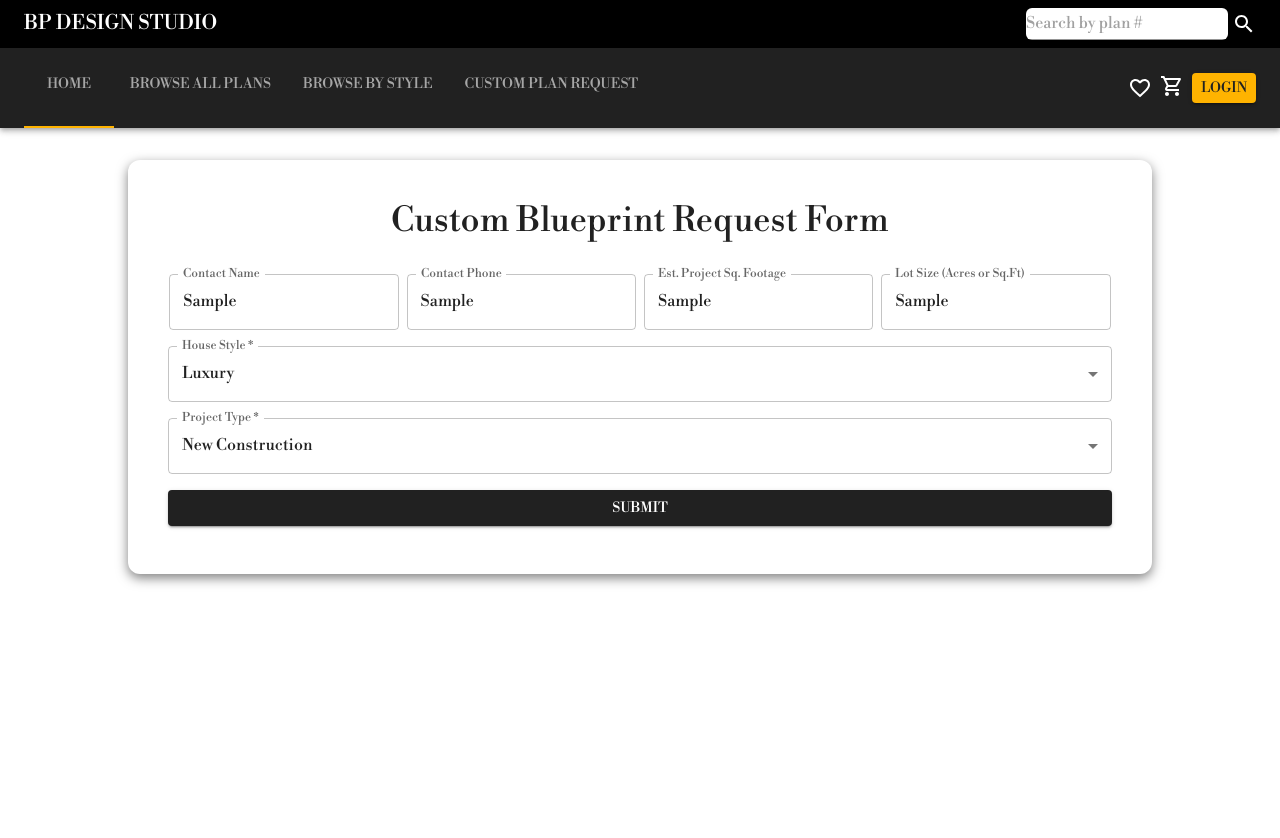
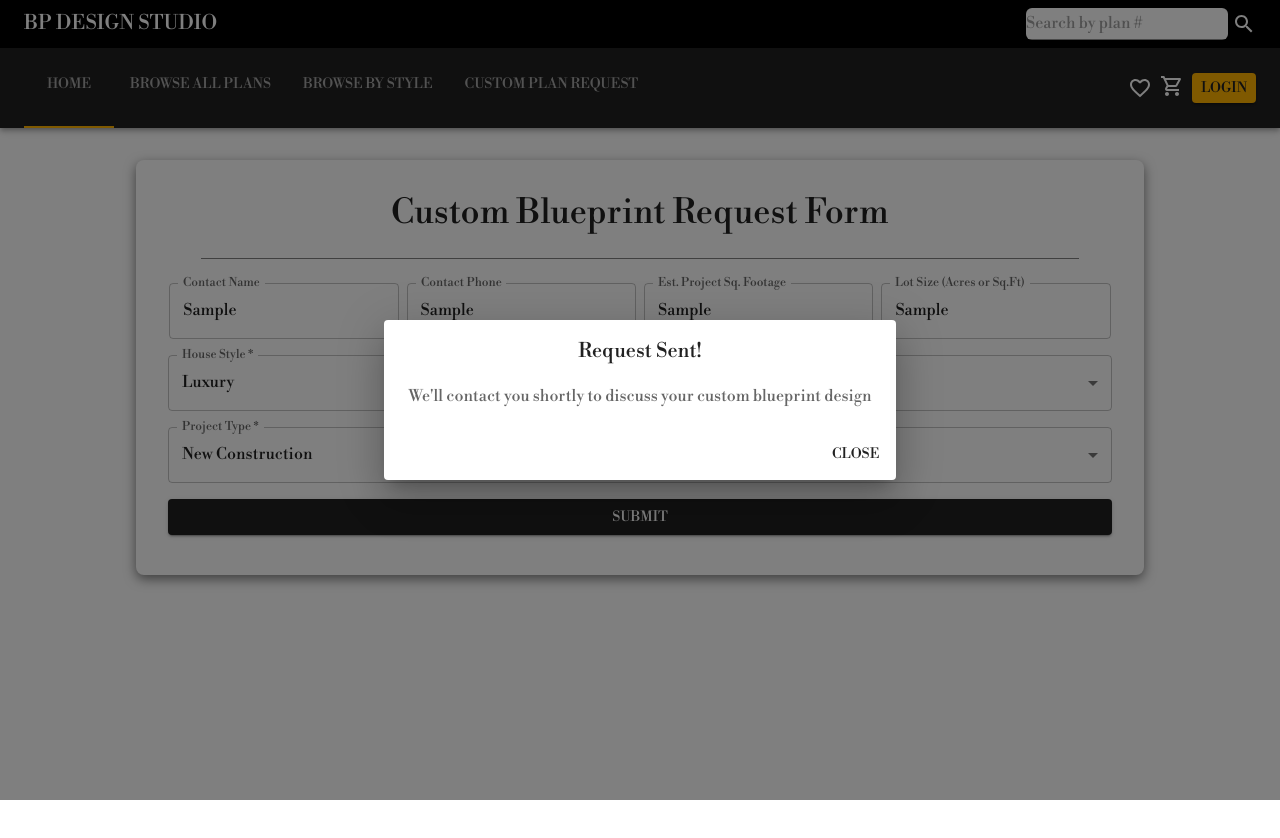
Before and after one commit to melxincognito/bp-design-next, a Next.js app: page /customplanrequest in a window 1280 px wide. Both pictures are taken after typing "Sample", "Sample", "Sample", "Sample" into the empty fields and a click on the button "SUBMIT". Shown: the top 838 px of the page. Built offline with nearby package versions, Linux system fonts and the light colour scheme.

Commit message:
added popup dialog after form submittal

```diff
--- a/components/forms/CustomPlanRequestForm.js
+++ b/components/forms/CustomPlanRequestForm.js
@@ -7,9 +7,23 @@ import {
   Typography,
   MenuItem,
   Box,
+  Dialog,
+  DialogActions,
+  DialogContent,
+  DialogContentText,
+  DialogTitle,
+  Slide,
 } from "@mui/material";
 
+// TODO - add email js to send the message to the bp design email
+
+const Transition = React.forwardRef(function Transition(props, ref) {
+  return <Slide direction="up" ref={ref} {...props} />;
+});
+
 export default function CustomPlanRequestForm() {
+  const [open, setOpen] = React.useState(false);
+
   const [requestorName, setRequestorName] = useState("");
   const [requestorPhone, setRequestorPhone] = useState("");
   const [sqFootage, setSqFootage] = useState("");
@@ -46,11 +60,19 @@ export default function CustomPlanRequestForm() {
     console.log(projectType);
   };
 
+  const handleClickOpen = () => {
+    setOpen(true);
+  };
+
+  const handleClose = () => {
+    setOpen(false);
+  };
+
   const cardStyles = {
-    padding: 3,
+    padding: 2,
     display: "grid",
     justifyContent: "center",
-    borderRadius: 3,
+    borderRadius: 2,
     boxShadow: "0 0.25rem 0.75rem rgba(0, 0, 0, 0.5)",
   };
   const cardHeaderStyles = {
@@ -65,8 +87,10 @@ export default function CustomPlanRequestForm() {
         <CardContent sx={cardHeaderStyles}>
           <Typography variant="h4">Custom Blueprint Request Form</Typography>
         </CardContent>
+        <hr size="1" width="90%" color="gray" />
+
         <CardContent>
-          <form onSubmit={submit} style={{ display: "grid", gap: "1rem" }}>
+          <form style={{ display: "grid", gap: "1rem" }}>
             <Box
               sx={{
                 display: "flex",
@@ -127,12 +151,30 @@ export default function CustomPlanRequestForm() {
               </TextField>
             </div>
 
-            <Button variant="contained" type="submit">
+            <Button variant="contained" onClick={handleClickOpen}>
               Submit
             </Button>
           </form>
         </CardContent>
       </Card>
+
+      <Dialog
+        open={open}
+        TransitionComponent={Transition}
+        keepMounted
+        onClose={handleClose}
+        sx={{ textAlign: "center" }}
+      >
+        <DialogTitle>{"Request Sent!"}</DialogTitle>
+        <DialogContent>
+          <DialogContentText sx={{ display: "flex", flexWrap: "wrap" }}>
+            We'll contact you shortly to discuss your custom blueprint design
+          </DialogContentText>
+        </DialogContent>
+        <DialogActions>
+          <Button onClick={handleClose}>Close</Button>
+        </DialogActions>
+      </Dialog>
     </>
   );
 }
```
